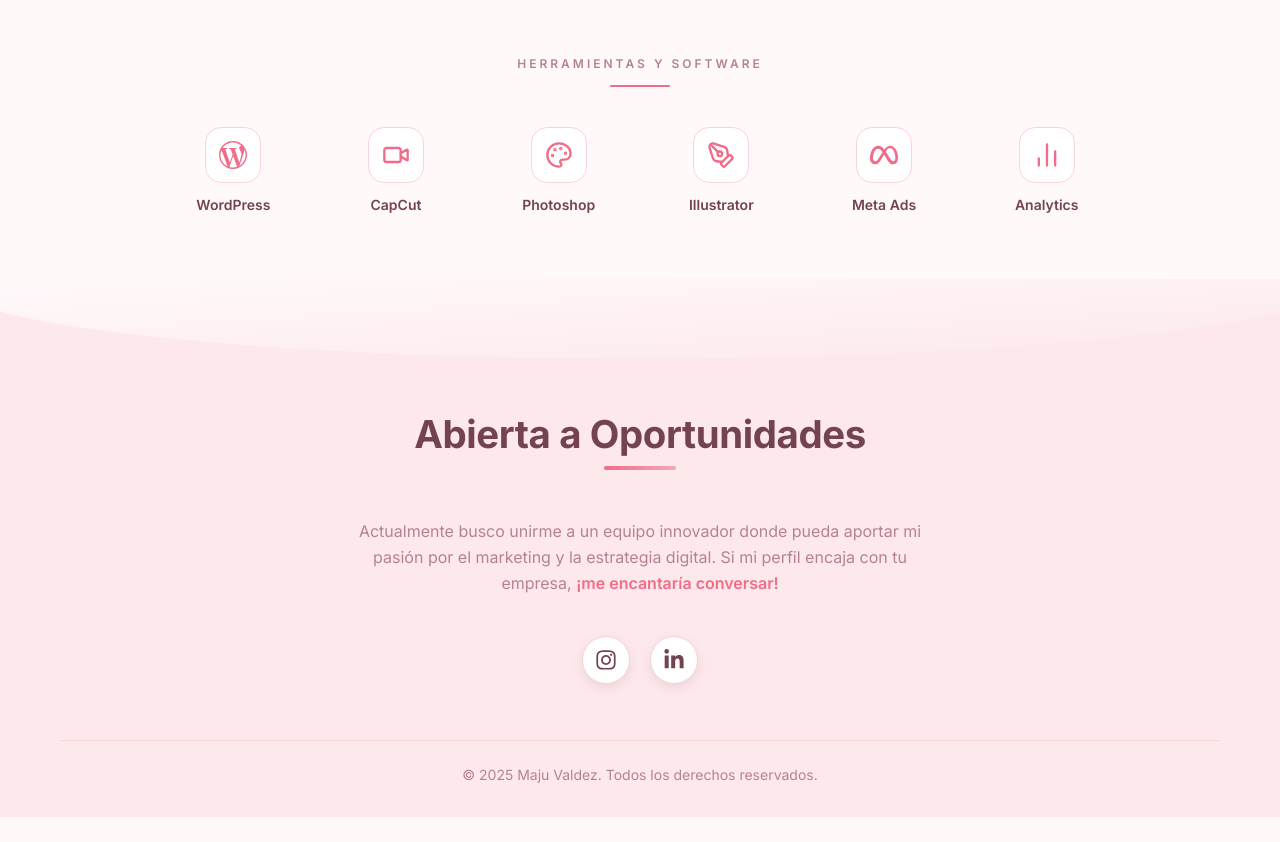
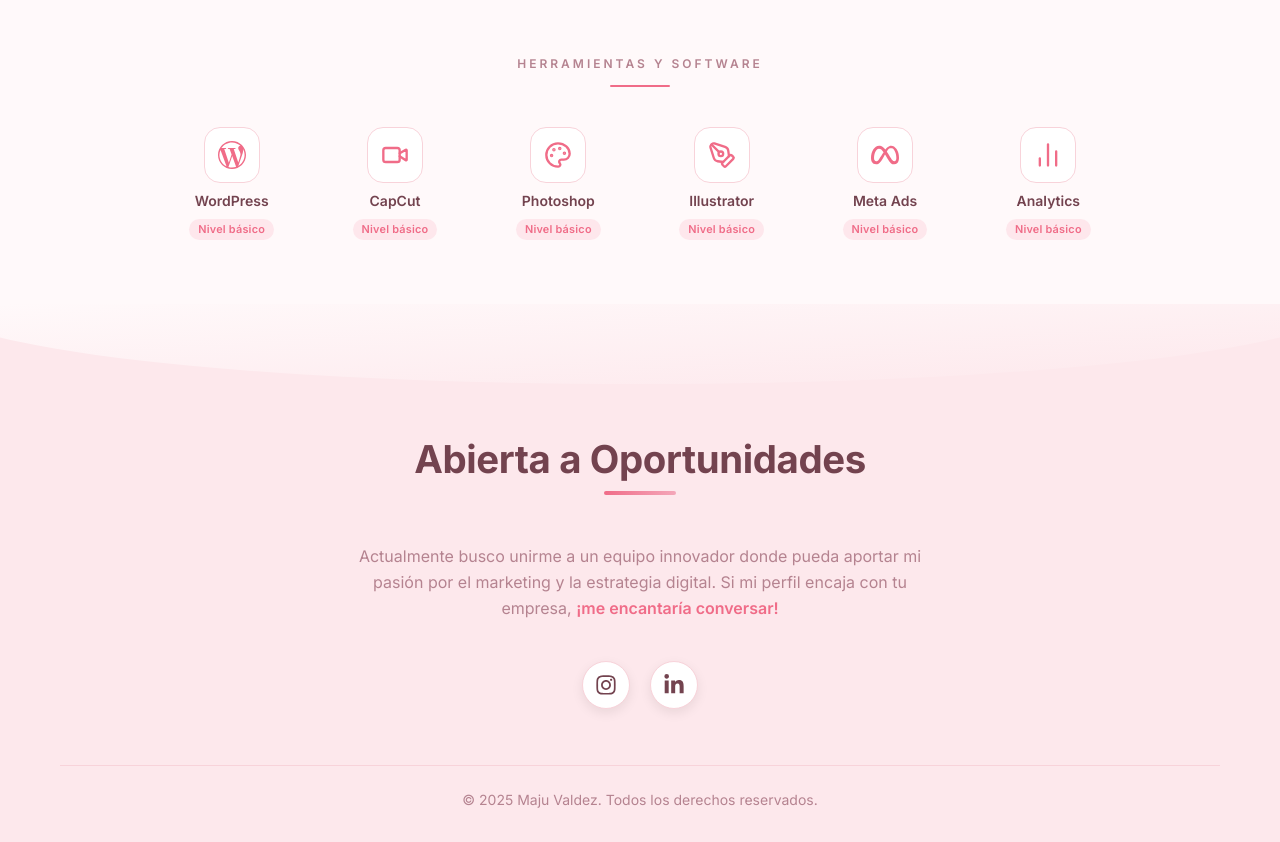
Before and after one commit to LUIS-ALBERTO-CHI/maju-valdez-portfolio, a React (Vite) app: page / in a window 1280 px wide. Shown: the part 4600-5442 px from the top of the page. Before the commit the page ends 5417 px from the top, so only its background shows below. Built offline with nearby package versions, Linux system fonts and the light colour scheme.

Commit message:
fix: show Nivel basico badge always visible, remove tooltip dependency

```diff
--- a/src/components/SoftwareStrip.jsx
+++ b/src/components/SoftwareStrip.jsx
@@ -1,20 +1,15 @@
 import { useIntersectionObserver } from '../hooks/useIntersectionObserver';
-import {
-  Tooltip,
-  TooltipContent,
-  TooltipTrigger,
-} from '@/components/ui/tooltip';
 import { Separator } from '@/components/ui/separator';
 import { Video, BarChart2, PenTool, Palette } from 'lucide-react';
 import { SiWordpress, SiMeta } from 'react-icons/si';
 
 const SOFTWARE = [
-  { Icon: SiWordpress, label: 'WordPress',   desc: 'Nivel básico' },
-  { Icon: Video,       label: 'CapCut',      desc: 'Nivel básico' },
-  { Icon: Palette,     label: 'Photoshop',   desc: 'Nivel básico' },
-  { Icon: PenTool,     label: 'Illustrator', desc: 'Nivel básico' },
-  { Icon: SiMeta,      label: 'Meta Ads',    desc: 'Nivel básico' },
-  { Icon: BarChart2,   label: 'Analytics',   desc: 'Nivel básico' },
+  { Icon: SiWordpress, label: 'WordPress',   level: 'Nivel básico' },
+  { Icon: Video,       label: 'CapCut',      level: 'Nivel básico' },
+  { Icon: Palette,     label: 'Photoshop',   level: 'Nivel básico' },
+  { Icon: PenTool,     label: 'Illustrator', level: 'Nivel básico' },
+  { Icon: SiMeta,      label: 'Meta Ads',    level: 'Nivel básico' },
+  { Icon: BarChart2,   label: 'Analytics',   level: 'Nivel básico' },
 ];
 
 export default function SoftwareStrip() {
@@ -38,18 +33,17 @@
       <div className="w-full max-w-[1000px] mx-auto px-5">
         <ul
           className="grid list-none p-0 justify-items-center"
-          style={{ gridTemplateColumns: 'repeat(auto-fit, minmax(140px, 1fr))', gap: '16px' }}
+          style={{ gridTemplateColumns: 'repeat(auto-fit, minmax(140px, 1fr))', gap: '20px' }}
         >
-          {SOFTWARE.map(({ Icon, label, desc }) => (
-            <Tooltip key={label}>
-              <TooltipTrigger asChild>
+          {SOFTWARE.map(({ Icon, label, level }) => (
             <li
-                  className="flex flex-col items-center gap-3 cursor-default group"
+              key={label}
+              className="flex flex-col items-center gap-2 group"
               style={{ color: 'var(--text-secondary)' }}
             >
               {/* Icon pill */}
               <div
-                    className="flex items-center justify-center w-14 h-14 rounded-2xl transition-all duration-300 group-hover:-translate-y-2 group-hover:shadow-lg"
+                className="flex items-center justify-center w-14 h-14 rounded-2xl transition-all duration-300 group-hover:-translate-y-1 group-hover:shadow-lg"
                 style={{
                   background: 'var(--bg-card)',
                   border: '1px solid var(--border-color)',
@@ -58,21 +52,27 @@
               >
                 <Icon size={28} />
               </div>
-                  <span className="text-sm font-semibold" style={{ color: 'var(--text-dark)' }}>{label}</span>
-                </li>
-              </TooltipTrigger>
-              <TooltipContent
-                side="top"
-                className="text-xs rounded-full px-3 py-1.5"
+
+              {/* Name */}
+              <span className="text-sm font-semibold" style={{ color: 'var(--text-dark)' }}>
+                {label}
+              </span>
+
+              {/* Level badge — always visible */}
+              <span
                 style={{
-                  background: 'var(--accent-hot)',
-                  color: 'white',
-                  border: 'none',
+                  fontSize: '0.68rem',
+                  fontWeight: 600,
+                  padding: '2px 9px',
+                  borderRadius: '20px',
+                  background: 'color-mix(in srgb, var(--accent-hot) 12%, transparent)',
+                  color: 'var(--accent-hot)',
+                  letterSpacing: '0.02em',
                 }}
               >
-                {desc}
-              </TooltipContent>
-            </Tooltip>
+                {level}
+              </span>
+            </li>
           ))}
         </ul>
       </div>
```
Lines whose indentation alone changed are shown as unchanged.
